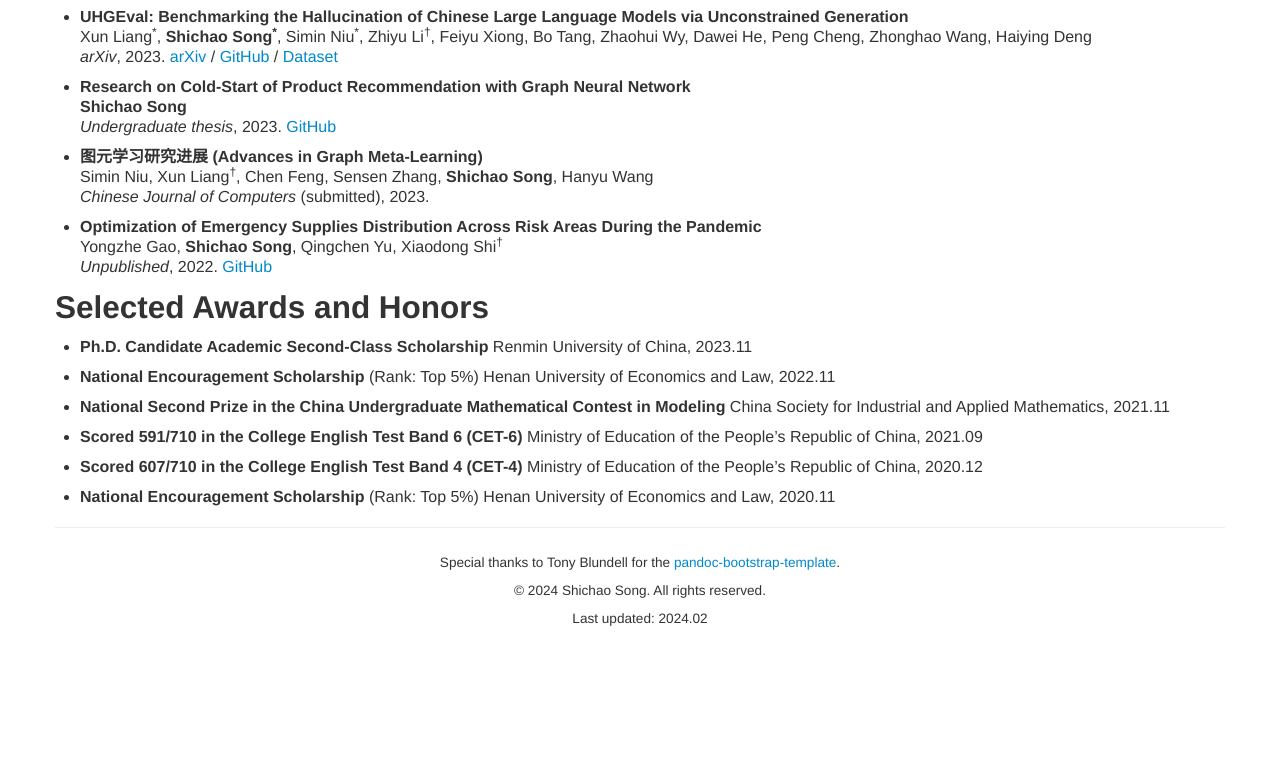
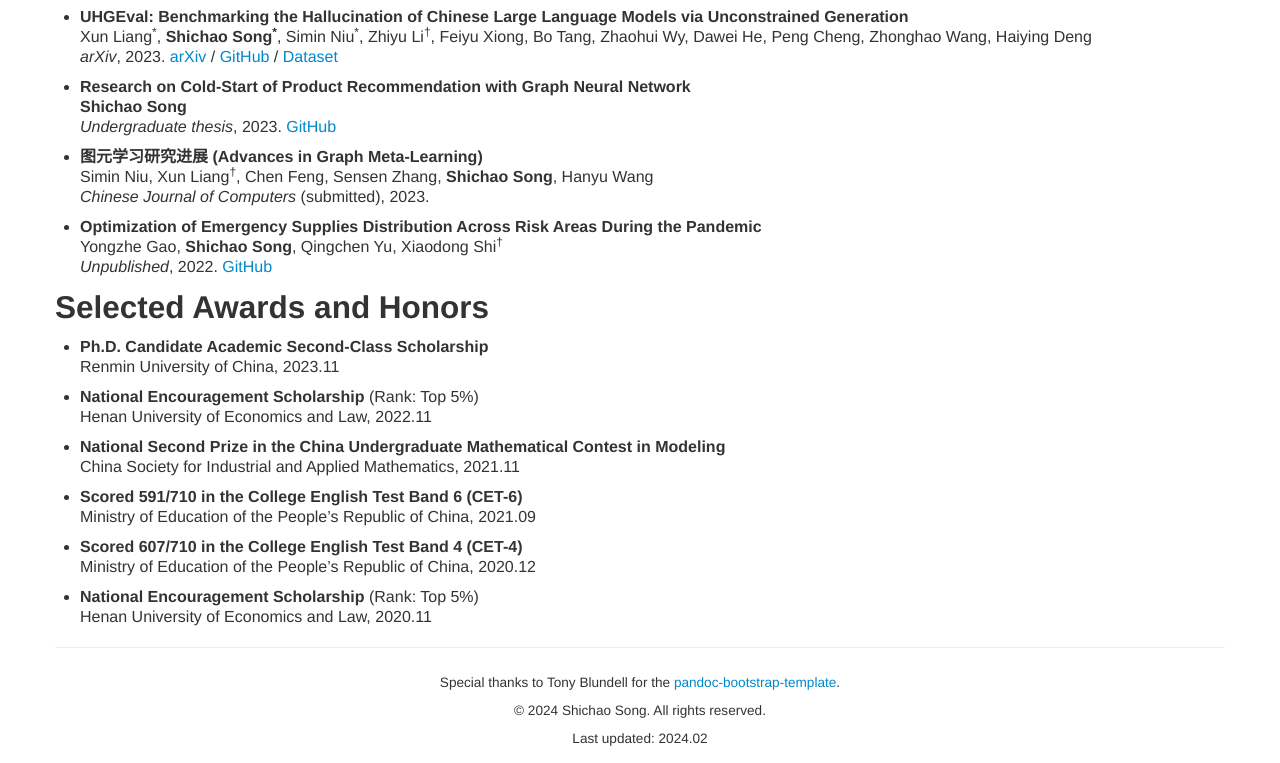
Before and after one commit to Ki-Seki/Ki-Seki.github.io, a plain HTML site: page index.html in a window 1280 px wide. Shown: the part 901-1664 px from the top of the page. Before the commit the page ends 1544 px from the top, so only its background shows below. Drawn offline with Linux system fonts and the light colour scheme.

Commit message:
deploy: ce0313d63f40b55866fbce25248007356edb5be4

```diff
--- a/index.html
+++ b/index.html
@@ -3093,12 +3093,18 @@ h4:hover a { color: #333; } h5:hover a { color: #333; } h6:hover a { color: #333
             </ul>
             <h2 id="selected-awards-and-honors">Selected Awards and Honors</h2>
             <ul>
-            <li><p><strong>Ph.D. Candidate Academic Second-Class Scholarship</strong> Renmin University of China, 2023.11</p></li>
-            <li><p><strong>National Encouragement Scholarship</strong> (Rank: Top 5%) Henan University of Economics and Law, 2022.11</p></li>
-            <li><p><strong>National Second Prize in the China Undergraduate Mathematical Contest in Modeling</strong> China Society for Industrial and Applied Mathematics, 2021.11</p></li>
-            <li><p><strong>Scored 591/710 in the College English Test Band 6 (CET-6)</strong> Ministry of Education of the People’s Republic of China, 2021.09</p></li>
-            <li><p><strong>Scored 607/710 in the College English Test Band 4 (CET-4)</strong> Ministry of Education of the People’s Republic of China, 2020.12</p></li>
-            <li><p><strong>National Encouragement Scholarship</strong> (Rank: Top 5%) Henan University of Economics and Law, 2020.11</p></li>
+            <li><p><strong>Ph.D. Candidate Academic Second-Class Scholarship</strong><br />
+            Renmin University of China, 2023.11</p></li>
+            <li><p><strong>National Encouragement Scholarship</strong> (Rank: Top 5%)<br />
+            Henan University of Economics and Law, 2022.11</p></li>
+            <li><p><strong>National Second Prize in the China Undergraduate Mathematical Contest in Modeling</strong><br />
+            China Society for Industrial and Applied Mathematics, 2021.11</p></li>
+            <li><p><strong>Scored 591/710 in the College English Test Band 6 (CET-6)</strong><br />
+            Ministry of Education of the People’s Republic of China, 2021.09</p></li>
+            <li><p><strong>Scored 607/710 in the College English Test Band 4 (CET-4)</strong><br />
+            Ministry of Education of the People’s Republic of China, 2020.12</p></li>
+            <li><p><strong>National Encouragement Scholarship</strong> (Rank: Top 5%)<br />
+            Henan University of Economics and Law, 2020.11</p></li>
             </ul>
             <hr />
             <small>
```
Also changed, not shown: 1 other file.
